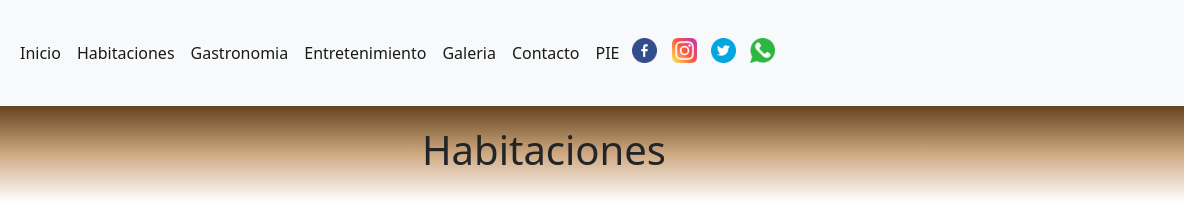
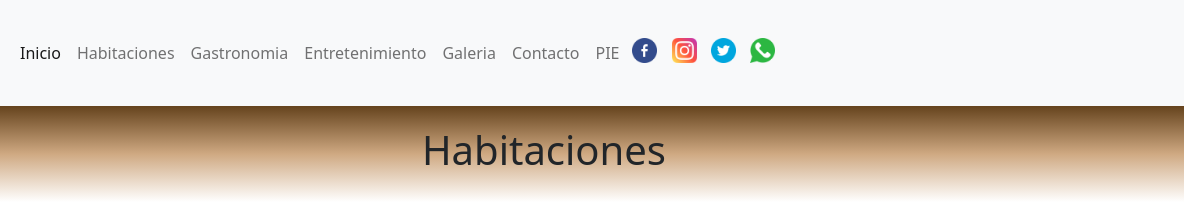
Before and after one commit to OLIMPO543/proyecto-coder-final, a plain HTML site: page pages/habitaciones.html in a window 1280 px wide. Shown: the top 216 px of the page, 96-1280 px from the left. Drawn offline with Linux system fonts and the light colour scheme.

Commit message:
encontre el error

```diff
--- a/pages/habitaciones.html
+++ b/pages/habitaciones.html
@@ -24,12 +24,12 @@
                 <div class="collapse navbar-collapse" id="navbarNavAltMarkup">
                     <div class="navbar-nav">
                         <a class="nav-link active" aria-current="page" href="../index.html">Inicio</a>
-                        <a class="nav-link active" href="../pages/habitaciones.html">Habitaciones</a>
-                        <a class="nav-link active" href="../pages/gastronomia.html">Gastronomia</a>
-                        <a class="nav-link active" href="../pages/entretenimiento.html">Entretenimiento</a>
-                        <a class="nav-link active" href="../pages/galeria.html">Galeria</a>
-                        <a class="nav-link active" href="../pages/contacto.html">Contacto</a>
-                        <a class="nav-link active" href="#pie">PIE</a>
+                        <a class="nav-link" href="../pages/habitaciones.html">Habitaciones</a>
+                        <a class="nav-link" href="../pages/gastronomia.html">Gastronomia</a>
+                        <a class="nav-link" href="../pages/entretenimiento.html">Entretenimiento</a>
+                        <a class="nav-link" href="../pages/galeria.html">Galeria</a>
+                        <a class="nav-link" href="../pages/contacto.html">Contacto</a>
+                        <a class="nav-link" href="#pie">PIE</a>
                         <div class="socialArriba">
                             <a href="https://es-la.facebook.com"><img src="../img/facebook.png" alt="facebook"></a>
                             <a href="https://www.instagram.com"><img src="../img/instagram.png" alt="instagram"></a>
@@ -101,5 +101,6 @@
             </div>
         </div>
     </footer>
+    <script src="../js/bootstrap.js"></script>
 </body>
 </html>
```
Also changed, not shown: pages/contacto.html (+2 -1 lines), pages/entretenimiento.html (+1 -0 lines), pages/galeria.html (+1 -0 lines), pages/gastronomia.html (+1 -0 lines).
